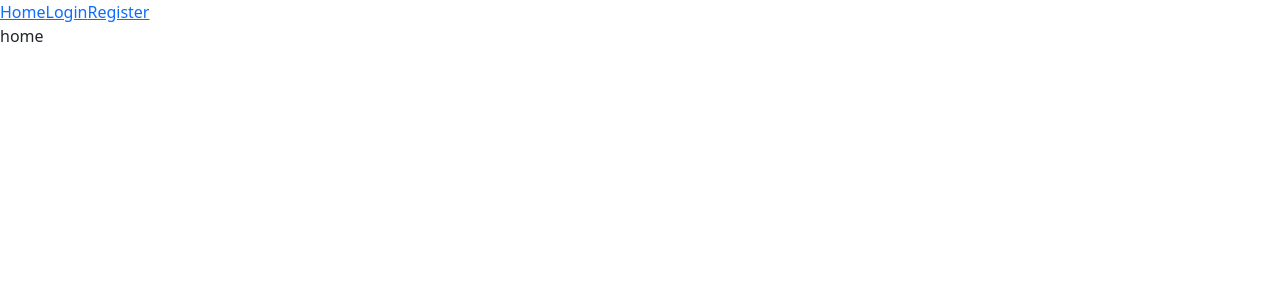
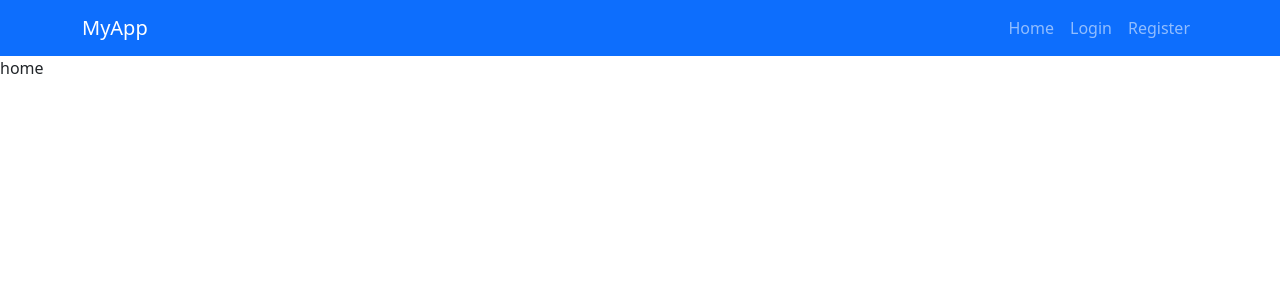
Before and after one commit to Ram-saddist/ecom, a React (Vite) app in the folder firstapp/: page / in a window 1280 px wide. Shown: the top 300 px of the page. Built offline with nearby package versions, Linux system fonts and the light colour scheme.

Commit message:
navigation updated responsive

```diff
--- a/firstapp/src/components/Navigation.jsx
+++ b/firstapp/src/components/Navigation.jsx
@@ -1,42 +1,123 @@
-import { Link, useNavigate } from 'react-router-dom'
+import { Link, useNavigate } from "react-router-dom"
 
 export default function Navigation() {
   const navigate = useNavigate()
   const userId = localStorage.getItem("userId")
   const userRole = localStorage.getItem("role")
-  console.log(userRole)
-  function handleLogout(){
+
+  // Close navbar on link click
+  const closeNavbar = () => {
+    const navbar = document.getElementById("navbarNav")
+    if (navbar && navbar.classList.contains("show")) {
+      navbar.classList.remove("show")
+    }
+  }
+
+  const handleLogout = () => {
     localStorage.removeItem("userId")
     localStorage.removeItem("role")
+    closeNavbar()
     navigate("/login")
   }
+
   return (
-    <div>
-      <Link to="/">Home</Link>
-      {
-        userId ? (
-          <>
-            {userRole == "admin" ? (
+    <nav className="navbar navbar-expand-lg navbar-dark bg-primary">
+      <div className="container">
+        <Link className="navbar-brand" to="/" onClick={closeNavbar}>
+          MyApp
+        </Link>
+
+        {/* Toggle button */}
+        <button
+          className="navbar-toggler"
+          type="button"
+          data-bs-toggle="collapse"
+          data-bs-target="#navbarNav"
+        >
+          <span className="navbar-toggler-icon"></span>
+        </button>
+
+        {/* Collapsible menu */}
+        <div className="collapse navbar-collapse" id="navbarNav">
+          <ul className="navbar-nav ms-auto">
+
+            <li className="nav-item">
+              <Link className="nav-link" to="/" onClick={closeNavbar}>
+                Home
+              </Link>
+            </li>
+
+            {userId ? (
+              userRole === "admin" ? (
+                <>
+                  <li className="nav-item">
+                    <Link
+                      className="nav-link"
+                      to="/add-product"
+                      onClick={closeNavbar}
+                    >
+                      Add Product
+                    </Link>
+                  </li>
+
+                  <li className="nav-item">
+                    <button
+                      className="nav-link btn btn-link text-white"
+                      onClick={handleLogout}
+                    >
+                      Logout
+                    </button>
+                  </li>
+                </>
+              ) : (
+                <>
+                  <li className="nav-item">
+                    <Link
+                      className="nav-link"
+                      to="/cart"
+                      onClick={closeNavbar}
+                    >
+                      Cart
+                    </Link>
+                  </li>
+
+                  <li className="nav-item">
+                    <button
+                      className="nav-link btn btn-link text-white"
+                      onClick={handleLogout}
+                    >
+                      Logout
+                    </button>
+                  </li>
+                </>
+              )
+            ) : (
               <>
-              <Link to="/add-product">Add Product</Link>
-                <Link onClick={handleLogout}>Logout</Link>
+                <li className="nav-item">
+                  <Link
+                    className="nav-link"
+                    to="/login"
+                    onClick={closeNavbar}
+                  >
+                    Login
+                  </Link>
+                </li>
 
-              </>
-            ):
-            (
-              <>
-                <Link to="/cart">Cart</Link>
-                <Link onClick={handleLogout}>Logout</Link>
+                <li className="nav-item">
+                  <Link
+                    className="nav-link"
+                    to="/register"
+                    onClick={closeNavbar}
+                  >
+                    Register
+                  </Link>
+                </li>
               </>
             )}
-          </>
-        ) : (
-          <>
-            <Link to="/login">Login</Link>
-            <Link to="/register">Register</Link>
-          </>
-        )
-      }
-    </div>
+
+          </ul>
+        </div>
+      </div>
+    </nav>
   )
 }
```
